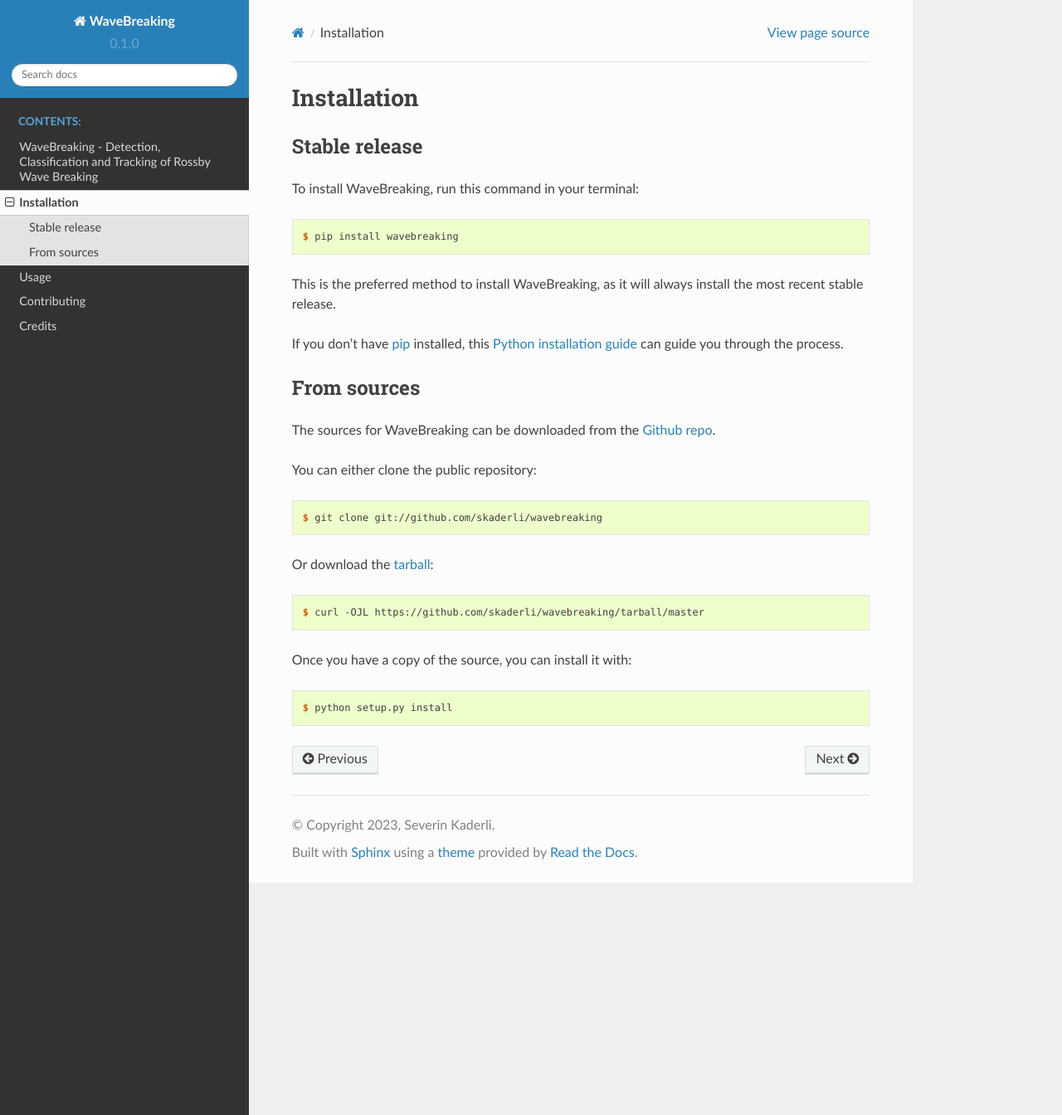
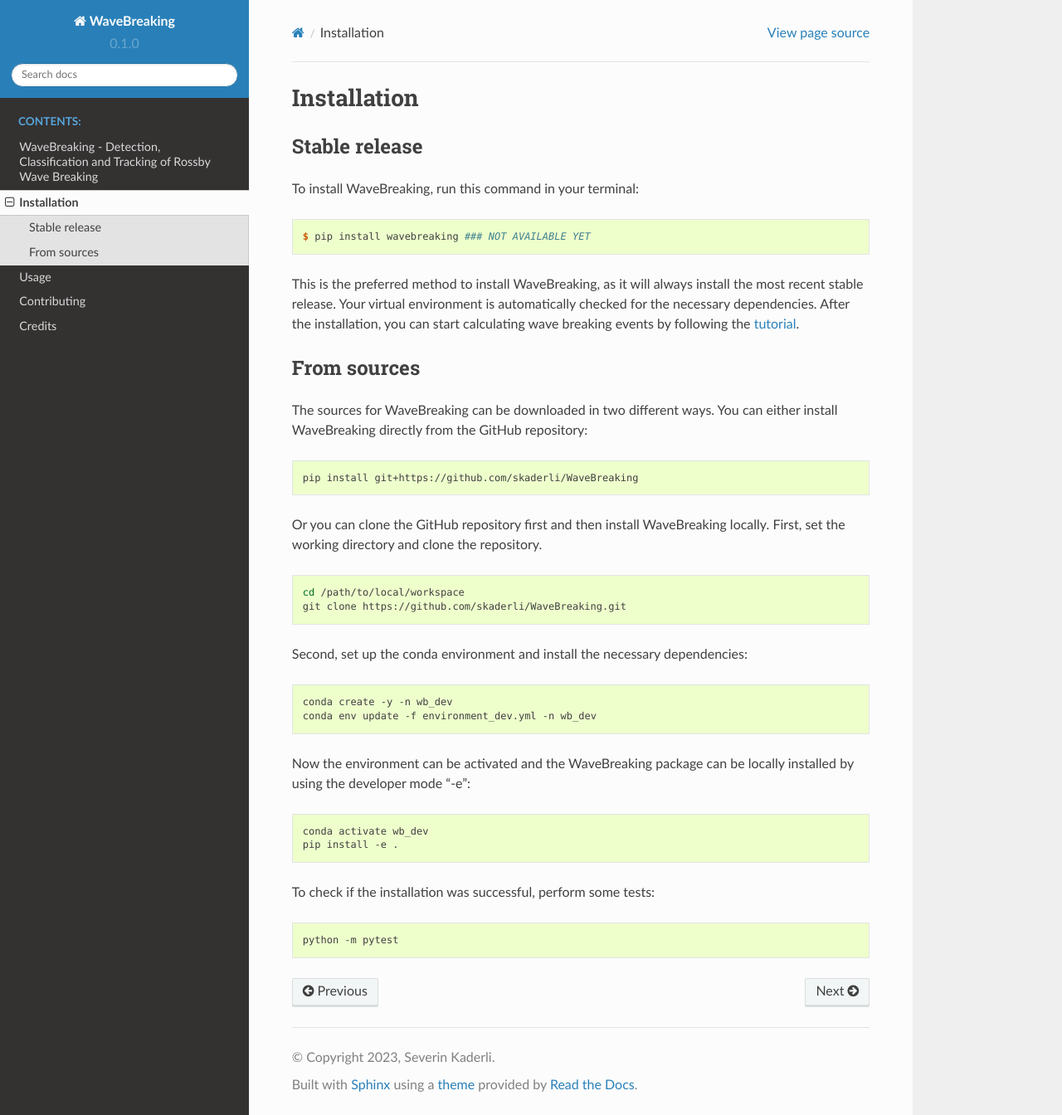
Before and after one commit to skaderli/WaveBreaking, a Sphinx documentation site: the page built from docs/installation.rst, in a window 1280 px wide and 1344 px high. Shown: the whole window at 83% size. Built offline with Sphinx 7.4.7 and the Read the Docs theme 2.0.0, drawn with Linux system fonts in a browser that asks for light colours; pages that are not in the unit, such as notebooks, are missing from menus.

Commit message:
Update installation.rst

```diff
--- a/docs/installation.rst
+++ b/docs/installation.rst
@@ -12,40 +12,44 @@
 
 .. code-block:: console
 
-    $ pip install wavebreaking
+    $ pip install wavebreaking ### NOT AVAILABLE YET
 
-This is the preferred method to install WaveBreaking, as it will always install the most recent stable release.
+This is the preferred method to install WaveBreaking, as it will always install the most recent stable release. Your virtual environment is automatically checked for the necessary dependencies. After the installation, you can start calculating wave breaking events by following the `tutorial`_.
 
-If you don't have `pip`_ installed, this `Python installation guide`_ can guide
-you through the process.
-
-.. _pip: https://pip.pypa.io
-.. _Python installation guide: http://docs.python-guide.org/en/latest/starting/installation/
-
+.. _tutorial: https://
 
 From sources
 ------------
 
-The sources for WaveBreaking can be downloaded from the `Github repo`_.
+The sources for WaveBreaking can be downloaded in two different ways. You can either install WaveBreaking directly from the GitHub repository:
 
-You can either clone the public repository:
+..  code-block::
 
-.. code-block:: console
+        pip install git+https://github.com/skaderli/WaveBreaking
 
-    $ git clone git://github.com/skaderli/wavebreaking
+Or you can clone the GitHub repository first and then install WaveBreaking locally. First, set the working directory and clone the repository.
 
-Or download the `tarball`_:
+..  code-block::
 
-.. code-block:: console
+        cd /path/to/local/workspace
+        git clone https://github.com/skaderli/WaveBreaking.git
 
-    $ curl -OJL https://github.com/skaderli/wavebreaking/tarball/master
+Second, set up the conda environment and install the necessary dependencies:
 
-Once you have a copy of the source, you can install it with:
+..  code-block::
 
-.. code-block:: console
+        conda create -y -n wb_dev
+        conda env update -f environment_dev.yml -n wb_dev
 
-    $ python setup.py install
+Now the environment can be activated and the WaveBreaking package can be locally installed by using the developer mode "-e":
 
+.. code-block::
 
-.. _Github repo: https://github.com/skaderli/wavebreaking
-.. _tarball: https://github.com/skaderli/wavebreaking/tarball/master
+        conda activate wb_dev
+        pip install -e .
+
+To check if the installation was successful, perform some tests:
+
+.. code-block::
+
+        python -m pytest
```
